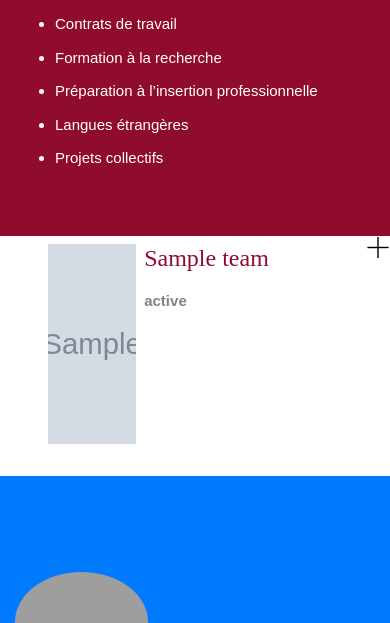
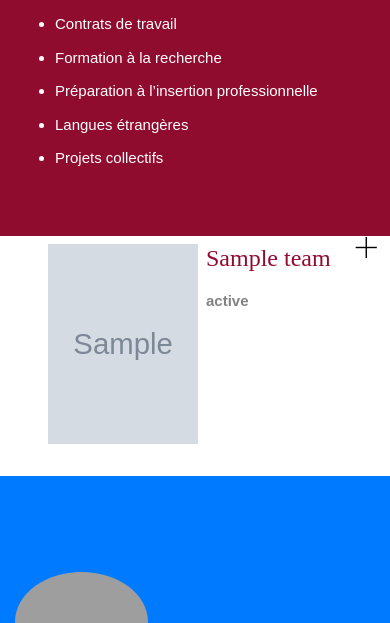
Before and after one commit to AlexisFricard/P13-final-project, a Django app: the page made by frontpage/templates/presentation.html in a window 390 px wide. Shown: the part 2291-2914 px from the top of the page. Run offline with Django 3.2, Linux system fonts and the light colour scheme; tables that the repository leaves empty hold one stand-in row (Sample ...); some libraries are stand-ins or nearby versions; grey boxes are pictures that could not be loaded.

Commit message:
responsive

```diff
--- a/frontpage/templates/presentation.html
+++ b/frontpage/templates/presentation.html
@@ -137,13 +137,13 @@
       <!-- teacher list -->
       <div class="row ">
         {% for director in directors %}
-        <div class="col-lg-6 col-sm-6 mb-4 mb-lg-0 box-teacher py-2 px-5" id="@{{director.id}}">
-            <div class="media" style="height: 200px;">
-              <img class="mr-3 img-fluid h-100" src="{{director.img_link}}" alt="speaker">
+        <div class="col-lg-6 col-sm-6 mb-4 mb-lg-0 box-teacher py-2" id="@{{director.id}}">
+            <div class="media h-100">
+                <div style="min-width:150px;background:url({{director.img_link}});height:200px;width: 30%;background-size:cover;background-position:center" class="mr-2"></div>
               <div class="media-body">
                 <h4 class="mt-0">
                     <a style="color:#900c2f" href="{{director.link}}" target="_blanck">{{ director.name }}</a>
-                    <a onClick="" id="b@{{director.id}}" class="d-inline-block text-color" style="position: absolute;right: 0;top: 0;"><i id="i@{{ director.id }}" class="ti-plus"></i></a>
+                    <a onClick="" id="b@{{director.id}}" class="d-inline-block text-color" style="position: absolute;right: 2vw;top: 0;"><i id="i@{{ director.id }}" class="ti-plus"></i></a>
                 </h4>
 
                 <p class="m-0" style="line-height:normal">
@@ -162,12 +162,12 @@
         {% endfor %}
         {% for staff in team %}
         <div class="col-lg-6 col-sm-6 mb-4 mb-lg-0 box-teacher py-2 px-5" id="@{{staff.id}}">
-            <div class="media" style="height: 200px;">
-                <div style="background:url({{staff.img_link}});height:200px;width: 30%;background-size:cover;background-position:center" class="mr-2"></div>
+            <div class="media h-100">
+                <div style="min-width:150px;background:url({{staff.img_link}});height:200px;width: 30%;background-size:cover;background-position:center" class="mr-2"></div>
                 <div class="media-body">
                     <h4 class="mt-0">
                         <a style="color:#900c2f" href="{{staff.link}}" target="_blanck">{{ staff.name }}</a>
-                        <a onClick="" id="b@{{staff.id}}" class="d-inline-block text-color" style="position: absolute;right: 0;top: 0;"><i id="i@{{ staff.id }}" class="ti-plus"></i></a>
+                        <a onClick="" id="b@{{staff.id}}" class="d-inline-block text-color" style="position: absolute;right: 3vw;top: 0;"><i id="i@{{ staff.id }}" class="ti-plus"></i></a>
                     </h4>
 
                     <p class="m-0" style="line-height:normal">
```
